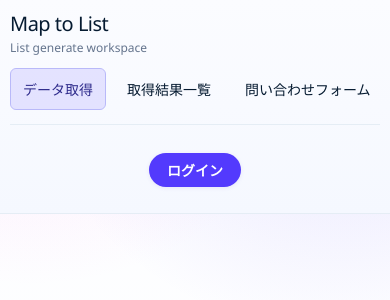
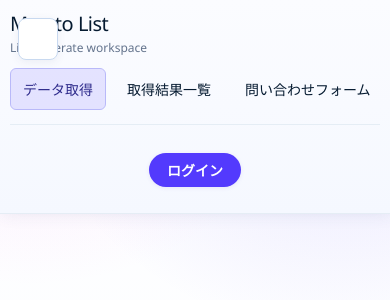
Before and after one commit to macdown360/maptolist, a Python web app: template app/templates/index.html in a window 390 px wide. Shown: the top 300 px of the page. Run offline with Jinja, Linux system fonts and the light colour scheme; the template is opened without the code that fills it, so the values that code supplies are empty; some libraries are stand-ins or nearby versions.

Commit message:
feat: サイドバーの開閉トグルを追加し、スタイルを更新

```diff
--- a/app/static/app.js
+++ b/app/static/app.js
@@ -1,3 +1,14 @@
+
+// --- サイドバー開閉トグル ---
+document.addEventListener('DOMContentLoaded', function () {
+  const sidebarToggle = document.getElementById('sidebar-toggle');
+  const sidebar = document.getElementById('sidebar');
+  if (sidebarToggle && sidebar) {
+    sidebarToggle.addEventListener('click', function () {
+      document.body.classList.toggle('sidebar-closed');
+    });
+  }
+});
 // --- hydrateMyListFilterFromUrl: グローバル定義 ---
 
 const importForm = document.querySelector('#import-form');
--- a/app/static/styles.css
+++ b/app/static/styles.css
@@ -119,11 +119,58 @@ body {
   font-family: 'Noto Sans JP', sans-serif;
 }
 
+
 .app-shell {
   display: grid;
   grid-template-columns: 280px 1fr;
   min-height: 100vh;
   align-items: start;
+}
+
+/* サイドバー開閉用 */
+.sidebar {
+  transition: transform 0.25s cubic-bezier(.4,0,.2,1);
+}
+.sidebar-closed .sidebar {
+  transform: translateX(-100%);
+}
+.sidebar-toggle {
+  position: absolute;
+  top: 18px;
+  left: 18px;
+  z-index: 2000;
+  background: #fff;
+  border: 1px solid #c8d9f0;
+  border-radius: 8px;
+  font-size: 22px;
+  width: 40px;
+  height: 40px;
+  cursor: pointer;
+  box-shadow: 0 2px 8px rgba(60,80,120,0.08);
+  display: none;
+}
+
+@media (max-width: 900px) {
+  .app-shell {
+    grid-template-columns: 1fr;
+  }
+  .sidebar {
+    position: fixed;
+    left: 0;
+    top: 0;
+    height: 100vh;
+    z-index: 1500;
+    box-shadow: 2px 0 16px rgba(60,80,120,0.10);
+  }
+  .sidebar-toggle {
+    display: block;
+  }
+  .sidebar-closed .sidebar {
+    transform: translateX(-100%);
+  }
+  .sidebar-closed .workspace {
+    pointer-events: auto;
+  }
 }
 
 .sidebar {
--- a/app/templates/index.html
+++ b/app/templates/index.html
@@ -21,7 +21,8 @@
 </head>
 <body>
   <div class="app-shell">
-    <aside class="sidebar">
+    <button class="sidebar-toggle" id="sidebar-toggle" aria-label="メニュー切替">☰</button>
+    <aside class="sidebar" id="sidebar">
       <div class="brand">
         <h1>Map to List</h1>
         <p>List generate workspace</p>
```
